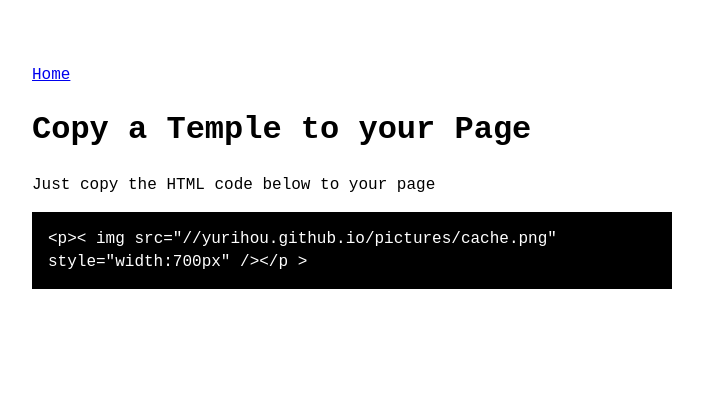
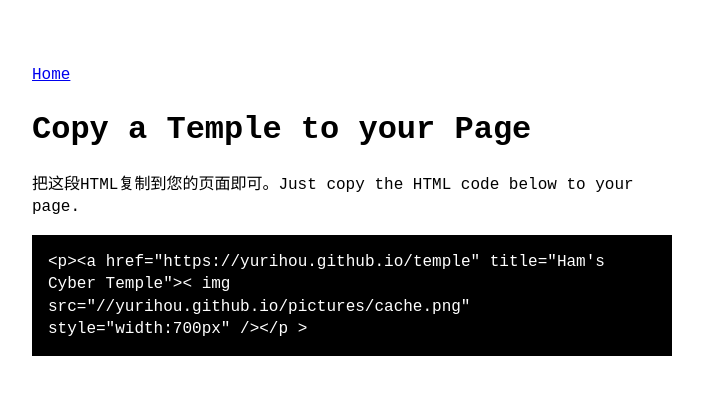
Before and after one commit to Yurihou/yurihou.github.io, a Jekyll site: the page built from temple_copy.md, in a window 1280 px wide. Shown: the top 395 px of the page, without its empty margins (288-991 px from the left). Built offline with Jekyll 4.4.1, drawn with Linux system fonts in a browser that asks for light colours.

Commit message:
Update temple_copy.md

````diff
--- a/temple_copy.md
+++ b/temple_copy.md
@@ -2,7 +2,7 @@
 layout: page
 title: Copy a Temple to your Page
 ---
-Just copy the HTML code below to your page
+把这段HTML复制到您的页面即可。Just copy the HTML code below to your page.
 ```html
-<p>< img src="//yurihou.github.io/pictures/cache.png" style="width:700px" /></p >
+<p><a href="https://yurihou.github.io/temple" title="Ham's Cyber Temple">< img src="//yurihou.github.io/pictures/cache.png" style="width:700px" /></p >
 ```
````
